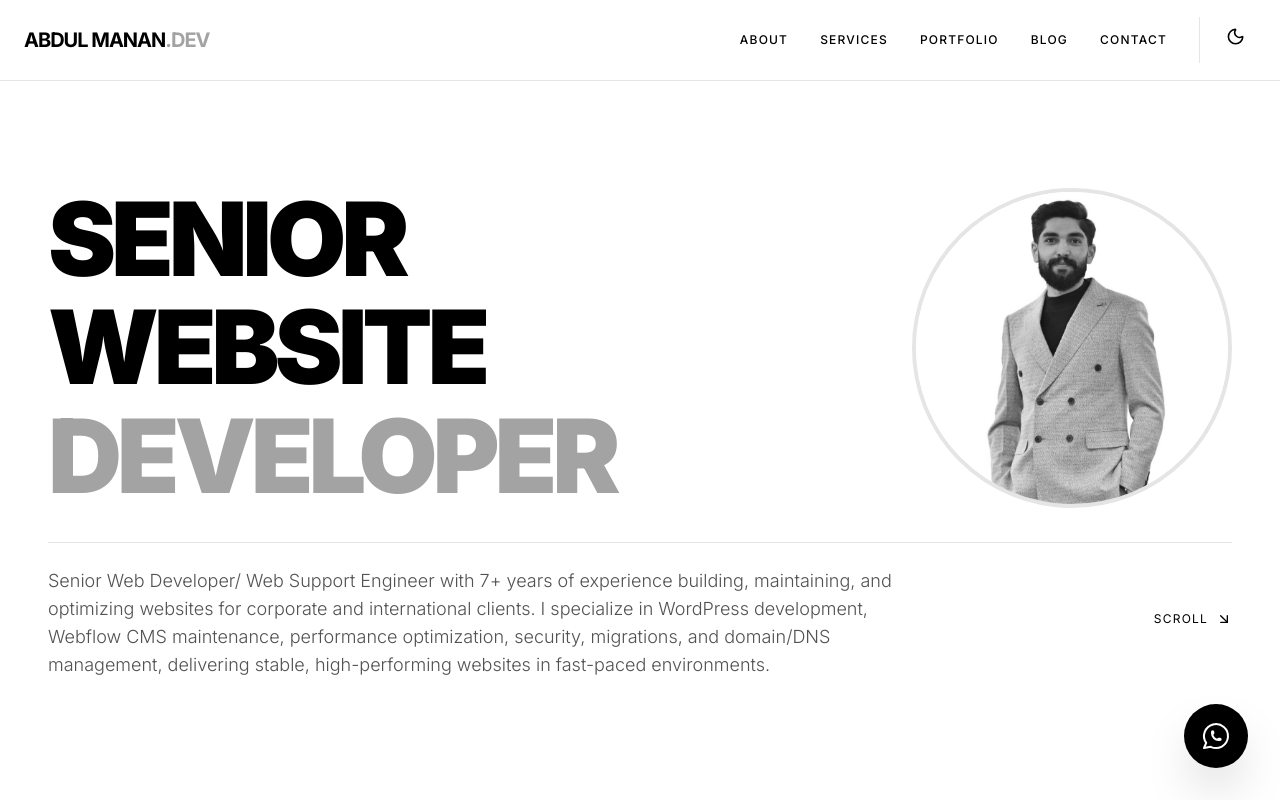
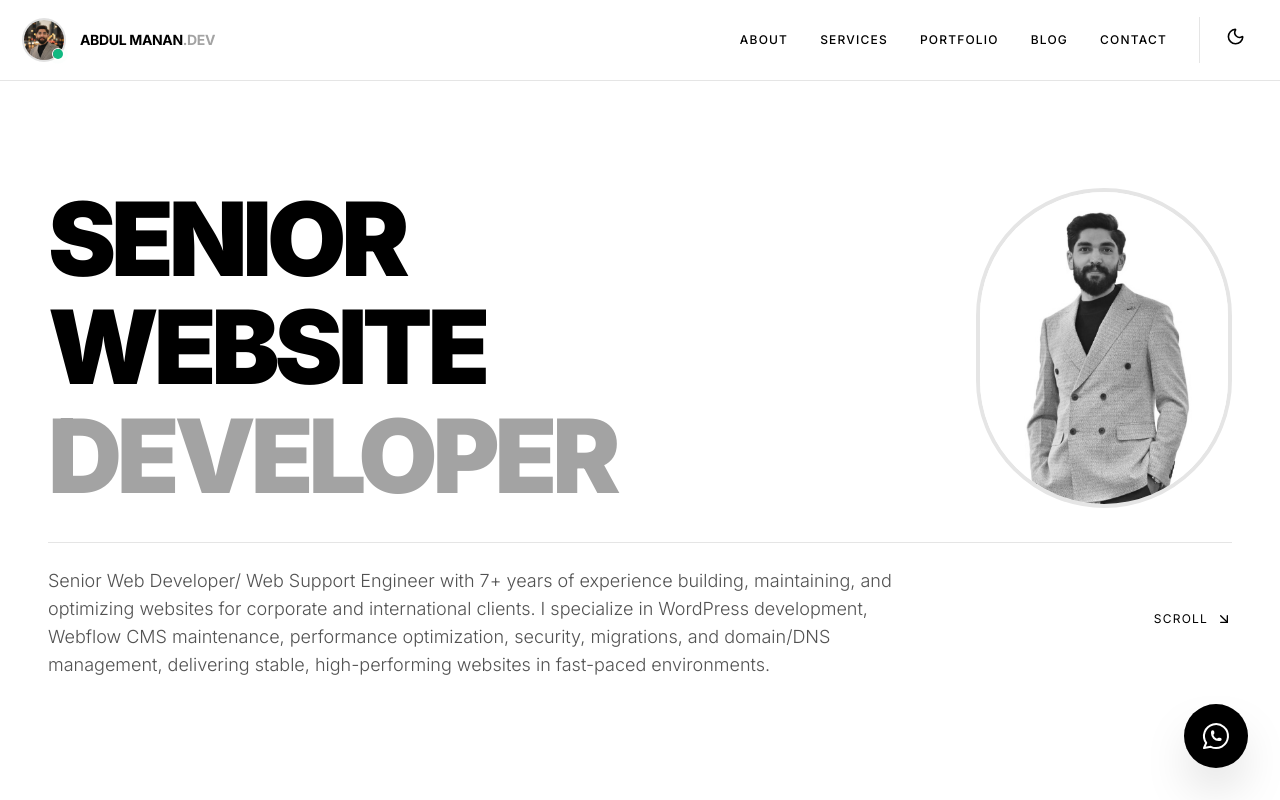
Before and after one commit to manan4641/portfolio, a Next.js app: page / in a window 1280 px wide. Shown: the top 800 px of the page. Built offline with nearby package versions, Linux system fonts and the light colour scheme.

Commit message:
Add profile avatar Updated footer and Navbar

```diff
--- a/src/app/layout.tsx
+++ b/src/app/layout.tsx
@@ -51,7 +51,7 @@ export const metadata: Metadata = {
     locale: 'en_US',
     url: 'https://abdulmanan.dev',
     siteName: 'Abdul Manan - Senior Full Stack Developer',
-    title: 'Abdul Manan - Senior Full Stack Developer | WordPress & Next.js Expert',
+    title: 'Abdul Manan - Senior Full Stack Web Developer | WordPress & Webflow Expert',
     description: 'Senior Website Developer delivering high-performance digital solutions globally (UAE, UK, Australia). Expert in WordPress, Next.js, and Custom Development.',
     images: [
       {
--- a/src/components/Footer.tsx
+++ b/src/components/Footer.tsx
@@ -4,7 +4,7 @@ export default function Footer() {
             <div className="max-w-7xl mx-auto flex flex-col md:flex-row justify-between items-center text-sm text-neutral-500">
                 <p>&copy; {new Date().getFullYear()} Abdul Manan. All rights reserved.</p>
                 <div className="flex gap-6 mt-4 md:mt-0">
-                <p> Connect with Me?</p>
+                <p class="font-bold"> Connect with Me:</p>
                     <a href="https://www.linkedin.com/in/abdulmanan-dev/" target="_blank" className="hover:text-black dark:hover:text-white transition-colors">LinkedIn</a>
                     <a href="https://github.com/manan4641" target="_blank" className="hover:text-black dark:hover:text-white transition-colors">GitHub</a>
                     <a href="https://www.instagram.com/a.manan_/" target="_blank" className="hover:text-black dark:hover:text-white transition-colors">Instagram</a>
--- a/src/components/Hero.tsx
+++ b/src/components/Hero.tsx
@@ -12,9 +12,20 @@ export default function Hero() {
 
     useEffect(() => {
         console.log("Hero: Mounting and starting animation");
+
+        if (typeof window === "undefined") return;
+
+        const isMobile = window.matchMedia("(max-width: 767px)").matches;
+
+        // ✅ Mobile: make sure hero text is visible (no animation)
+        if (isMobile) {
+          gsap.set(".hero-line", { opacity: 1, y: 0, clearProps: "transform" });
+          return;
+        }
+
+        // ✅ Desktop only animations
         const ctx = gsap.context(() => {
             const lines = document.querySelectorAll(".hero-line");
-            console.log("Hero: Found lines", lines.length);
 
             // Force initial state for Safari
             gsap.set(".hero-line", {
@@ -81,12 +92,12 @@ export default function Hero() {
                     </h1>
 
                     {/* Profile Picture Next to Text */}
-                    <div className="hidden md:block relative w-64 h-64 lg:w-80 lg:h-80 shrink-0 overflow-hidden rounded-full border-4 border-neutral-200 dark:border-neutral-800 grayscale hover:grayscale-0 transition-all duration-500">
+                    <div className="hidden md:block relative w-64 h-64 lg:w-90 lg:h-80 shrink-0 overflow-hidden rounded-full border-4 border-neutral-200 dark:border-neutral-800 grayscale hover:grayscale-0 transition-all duration-500">
                         <Image
                             src="/pfp.jpeg"
                             alt="Abdul Manan - Senior Website Developer"
                             fill
-                            className="object-cover"
+                            className="object-cover object-[50%_40%] scale-[1.08]"
                             priority
                         />
                     </div>
@@ -106,7 +117,7 @@ export default function Hero() {
                 </div>
 
                 <div className="flex flex-col md:flex-row justify-between items-center mt-8 border-t border-neutral-200 dark:border-neutral-800 pt-6">
-                    <p ref={subRef} className="max-w-4xl text-base md:text-lg font-light text-neutral-600 dark:text-neutral-400 mb-8 md:mb-0 leading-relaxed" style={{ transform: 'translate3d(0,0,0)', opacity: 0 }}>
+                    <p ref={subRef} className="max-w-4xl text-base md:text-lg font-light text-neutral-600 dark:text-neutral-400 mb-8 md:mb-0 leading-relaxed" style={{ transform: 'translate3d(0,0,0)'}}>
                         Senior Web Developer/ Web Support Engineer with 7+ years of experience building, maintaining, and optimizing websites for corporate and international clients. I specialize in WordPress development, Webflow CMS maintenance, performance optimization, security, migrations, and domain/DNS management, delivering stable, high-performing websites in fast-paced environments.
                     </p>
                     {/* Removed Profile Picture from Bottom */}
--- a/src/components/Navbar.tsx
+++ b/src/components/Navbar.tsx
@@ -6,6 +6,7 @@ import { cn } from "@/lib/utils";
 import { Menu, X } from "lucide-react";
 import { useState } from "react";
 import ThemeToggle from "./ThemeToggle";
+import Image from "next/image";
 
 const navItems = [
     { name: "About", href: "/about" },
@@ -22,9 +23,40 @@ export default function Navbar() {
     return (
         <nav className="fixed top-0 left-0 w-full z-[100] bg-white/80 dark:bg-black/80 backdrop-blur-md border-b border-neutral-200 dark:border-neutral-800 transition-all duration-300">
             <div className="max-w-7xl mx-auto px-6 h-20 flex items-center justify-between">
-                <Link href="/" className="text-xl font-bold tracking-tighter uppercase z-50">
+            <Link href="/" className="flex items-center gap-4 z-50 group">
+                {/* Avatar */}
+                <div className="relative">
+                    <div className="relative h-10 w-10 overflow-hidden rounded-full ring-2 ring-neutral-300/70 dark:ring-neutral-700/70 group-hover:ring-neutral-400 dark:group-hover:ring-neutral-500 transition">
+                        <Image
+                            src="/profile.png"
+                            alt="Abdul Manan"
+                            fill
+                            className="object-cover"
+                            priority
+                        />
+                    </div>
+
+                    {/* Online dot with wave (2.5) */}
+                    <span className="absolute bottom-[1px] right-[1px] flex h-[10px] w-[10px]">
+                    {/* Ping ring (clear + faster) */}
+                    <span className="absolute inset-0 rounded-full bg-emerald-500/80 animate-ping [animation-duration:1.1s]" />
+
+                    {/* White outline */}
+                    <span className="absolute inset-0 rounded-full ring-[1px] ring-white dark:ring-black" />
+
+                    {/* Solid dot */}
+                    <span className="relative h-[10px] w-[10px] rounded-full bg-emerald-500" />
+                    </span>
+
+                </div>
+
+                {/* Brand text */}
+                <div className="leading-tight">
+                    <p className="text-sm font-bold tracking-tight uppercase">
                     Abdul Manan<span className="text-neutral-400">.dev</span>
-                </Link>
+                    </p>
+                </div>
+            </Link>
 
                 {/* Desktop Menu */}
                 <div className="hidden md:flex gap-8 items-center">
```
Also changed, not shown: public/profile-pic-1.png (added), public/profile.png (added).
